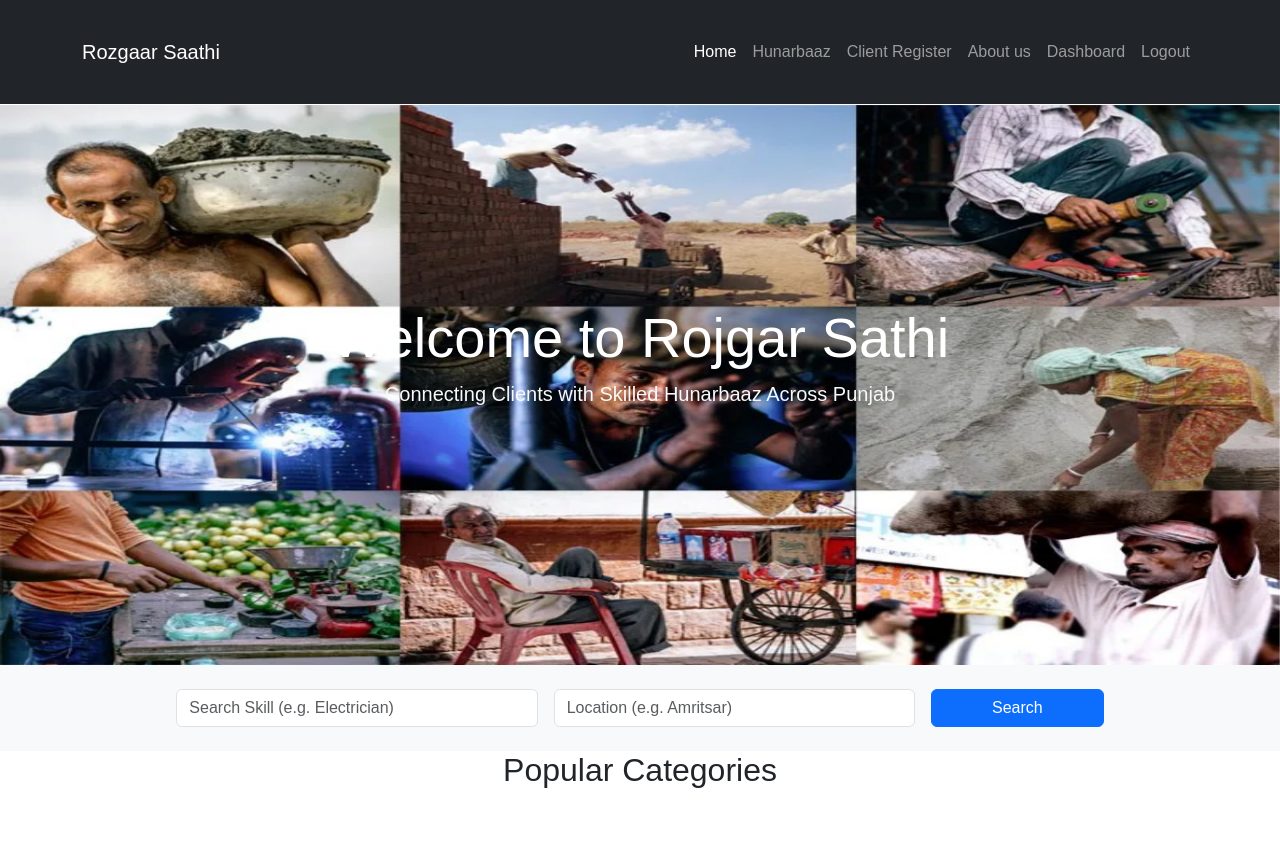
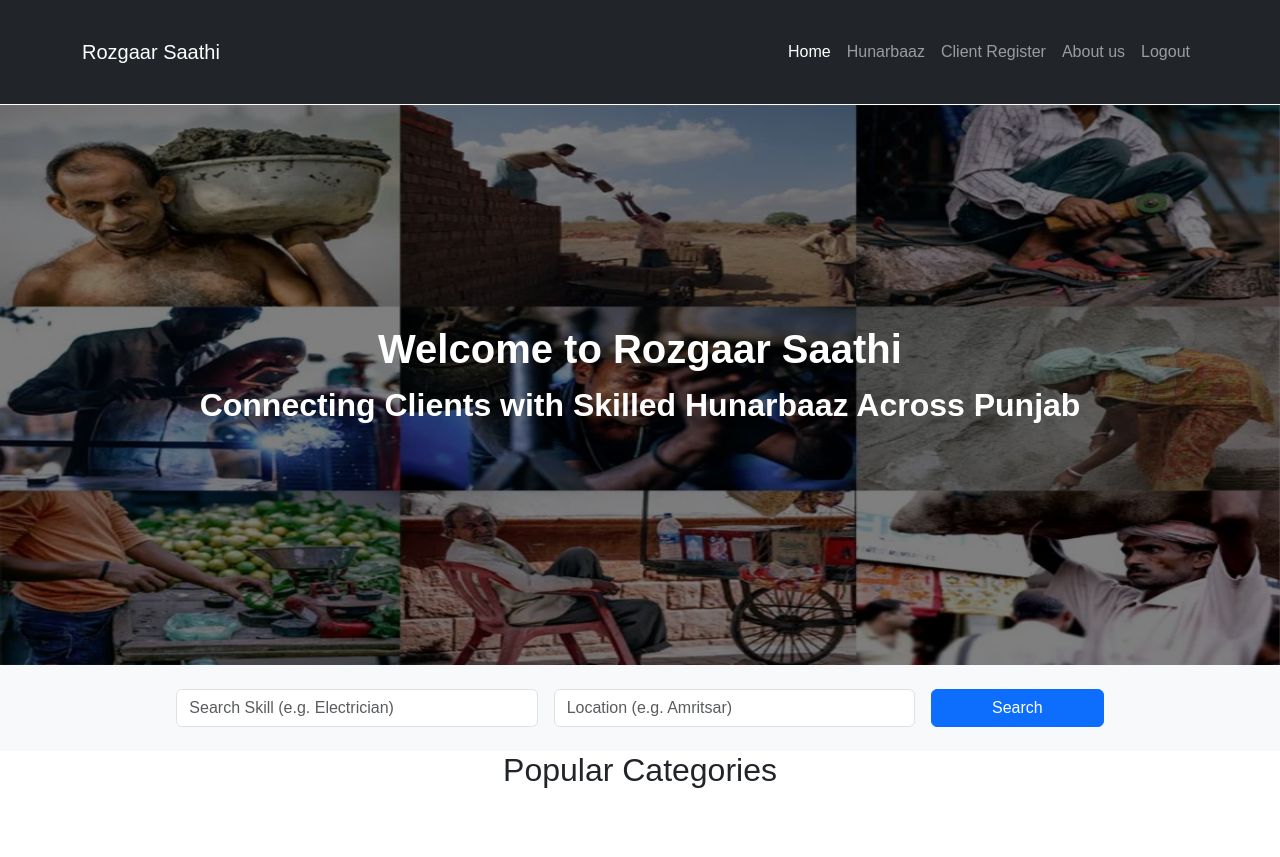
Before and after one commit to er-Rajbir/ROJGAR-SATHI, a Django app: page / in a window 1280 px wide. Shown: the top 857 px of the page. Run offline with Django 5.2, Linux system fonts and the light colour scheme; a user stored in the database is signed in.

Commit message:
logout feature added and on pic text updated

```diff
--- a/ROJGAR_SATHI/hunarbaaz/static/hunarbaaz/css/style.css
+++ b/ROJGAR_SATHI/hunarbaaz/static/hunarbaaz/css/style.css
@@ -218,3 +218,20 @@ body {
 .login-form .inputBox input[type="submit"]:hover {
   background: #1e88e5;
 }
+/*login css done*/
+#carousel-caption-bg
+{background-color: rgba(0, 0, 0, 0.5);
+   align-items:center ;
+   justify-content: center;
+   align-content: center;
+   justify-items: center;
+    height:100%;
+    width: 100%;
+    padding:0;
+    margin-left: 0;
+    z-index:2;
+    position:absolute;
+    color: white;
+    font-size: 2rem;
+
+}
--- a/ROJGAR_SATHI/hunarbaaz/urls.py
+++ b/ROJGAR_SATHI/hunarbaaz/urls.py
@@ -2,6 +2,8 @@ from django.contrib import admin
 from django.urls import path
 from . import views
 from django.contrib.auth import views as auth_views
+from django.contrib.auth.views import LogoutView
+
 
 
 urlpatterns = [
@@ -14,6 +16,6 @@ urlpatterns = [
     path('privacy-terms/', views.privacy_terms_view, name='privacy_terms'),
 
     path('login/', auth_views.LoginView.as_view(template_name='appname/login.html'), name='login'),
-    path('logout/', auth_views.LogoutView.as_view(next_page='home'), name='logout'),
+    path('logout/',LogoutView.as_view(next_page='home'), name='logout'),
     path('dashboard/', views.dashboard, name='dashboard'),
 ]
--- a/ROJGAR_SATHI/templates/hunarbaaz/base.html
+++ b/ROJGAR_SATHI/templates/hunarbaaz/base.html
@@ -38,12 +38,15 @@
         <li class="nav-item">
           <a class="nav-link " href="{% url 'about' %}">About us</a>
         </li>
-          {% if user.is_authenticated %}
-    <li class="nav-item"><a class="nav-link" href="{% url 'dashboard' %}">Dashboard</a></li>
-    <li class="nav-item"><a class="nav-link" href="{% url 'logout' %}">Logout</a></li>
-  {% else %}
-    <li class="nav-item"><a class="nav-link" href="{% url 'login' %}">Login</a></li>
-  {% endif %}
+         {% if user.is_authenticated %}
+  <form method="post" action="{% url 'logout' %}" class="d-inline">
+    {% csrf_token %}
+    <button type="submit" class="btn btn-link nav-link">Logout</button>
+  </form>
+{% else %}
+  <a class="nav-link" href="{% url 'login' %}">Login</a>
+{% endif %}
+
 
       </ul>
     </div>
--- a/ROJGAR_SATHI/templates/hunarbaaz/home.html
+++ b/ROJGAR_SATHI/templates/hunarbaaz/home.html
@@ -5,6 +5,7 @@
 {% block content %}
 
 <!-- ✅ Hero Carousel -->
+
 <div id="heroCarousel" class="carousel slide " data-bs-ride="carousel">
   <div class="carousel-inner ">
     <div class="carousel-item active">
@@ -22,12 +23,12 @@
     <div class="carousel-item">
       <img src="{% static 'hunarbaaz/images/pop.jpg' %}" class="d-block w-100" alt="...">
     </div>
+
+  <div id="carousel-caption-bg">
+    <h1 class=""><b>Welcome to Rozgaar Saathi</b></h1>
+    <p class=""><b>Connecting Clients with Skilled Hunarbaaz Across Punjab</b></p>
   </div>
-  <div class="carousel-caption d-flex flex-column justify-content-center align-items-center h-100">
-    <h1 class="display-4 text-white"><b>Welcome to Rojgar Sathi</b></h1>
-    <p class="lead text-light"><b>Connecting Clients with Skilled Hunarbaaz Across Punjab</b></p>
-  </div>
-</div>
+</div></div>
 
 <!-- ✅ Search Section -->
 <section class="search-section py-4 bg-light">
```
Also changed, not shown: ROJGAR_SATHI/db.sqlite3.
